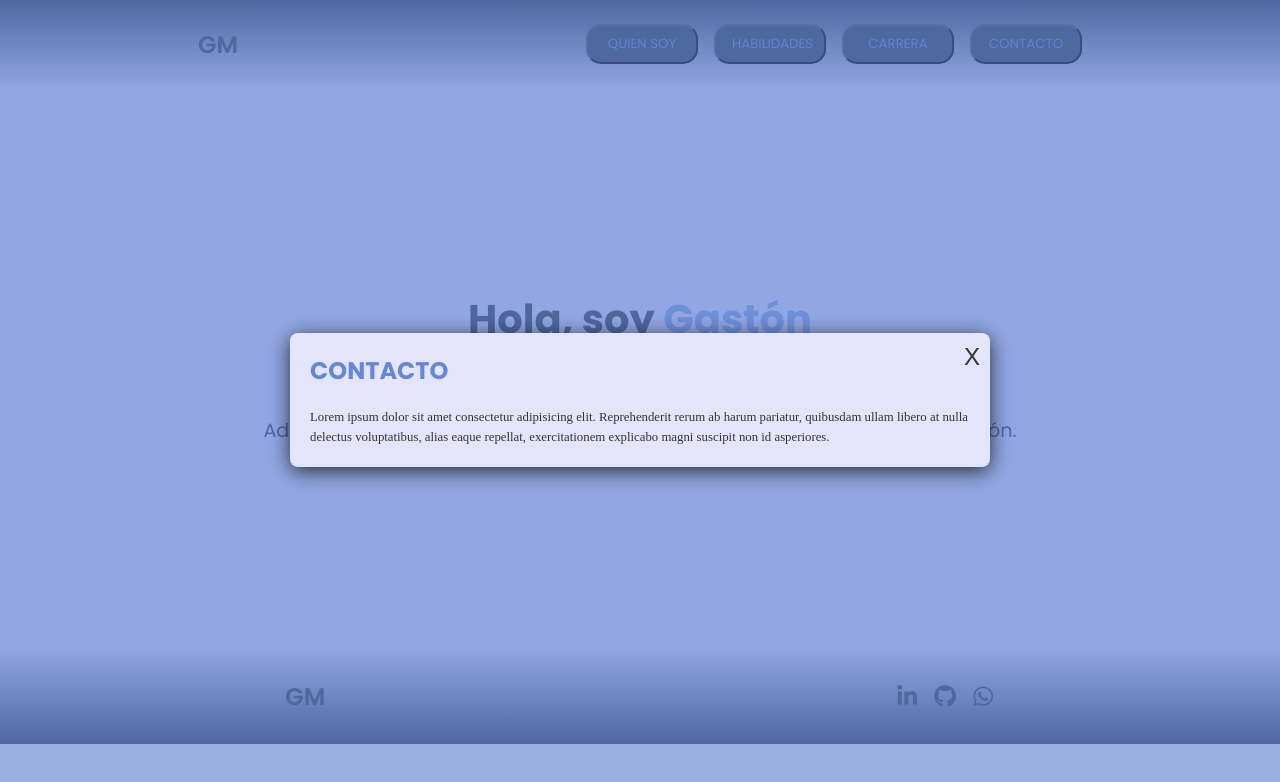
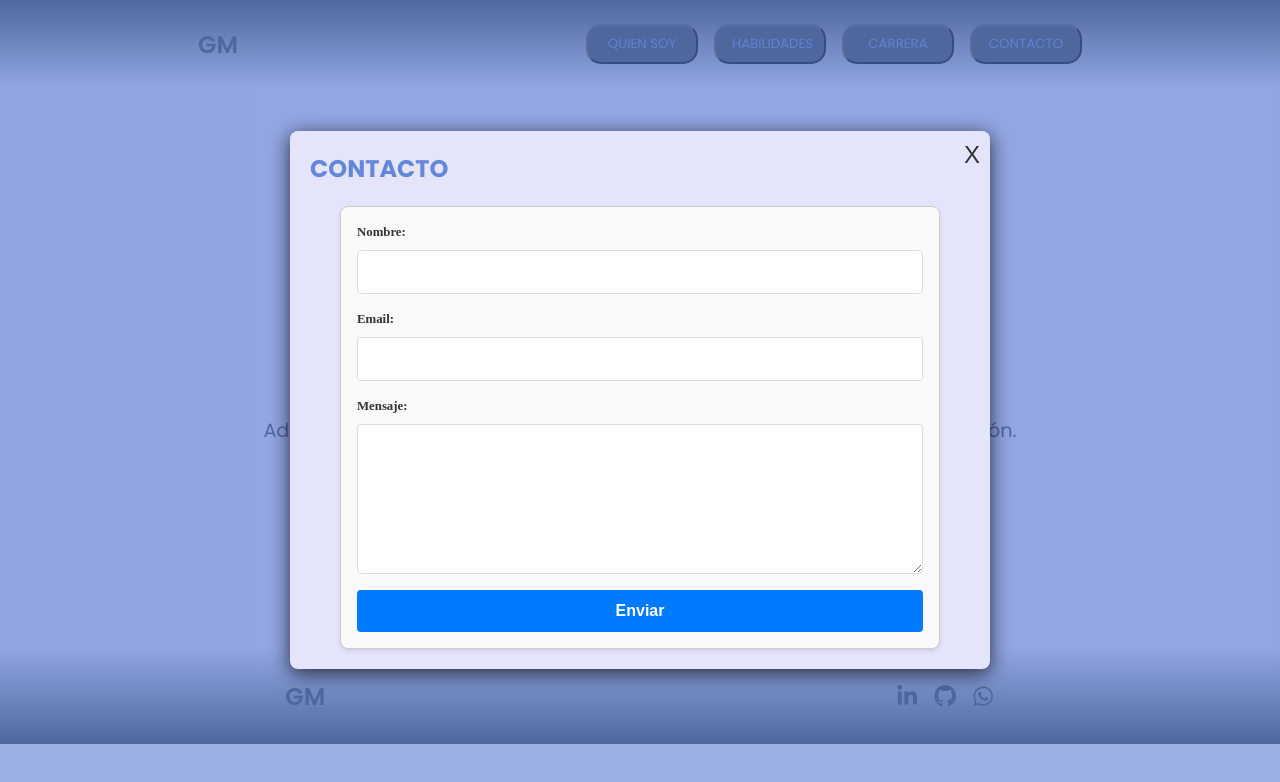
Before and after one commit to Ikkitonga/gaston-macias, a React (Vite) app in the folder gaston-macias/: page / in a window 1280 px wide. Both pictures are taken after a click on the button "CONTACTO". Shown: the top 782 px of the page. Built offline with nearby package versions, Linux system fonts and the light colour scheme.

Commit message:
componente contacto

```diff
--- /dev/null
+++ b/gaston-macias/src/components/formularioContacto/FormularioContacto.jsx
@@ -0,0 +1,58 @@
+import React, { useState } from 'react';
+import "./formularioContacto.css";
+
+const FormularioContacto = () => {
+    const [formData, setFormData] = useState({
+        name: '',
+        email: '',
+        message: ''
+    });
+
+    const handleChange = (e) => {
+        const { name, value } = e.target;
+        setFormData({
+            ...formData,
+            [name]: value
+        });
+    };
+
+    const handleSubmit = (e) => {
+        e.preventDefault();
+        // Lógica para enviar el formulario
+        console.log('Formulario enviado:', formData);
+    };
+
+    return (
+        <form className="formulario-contacto" onSubmit={handleSubmit}>
+            <label htmlFor="name">Nombre:</label>
+            <input
+                type="text"
+                id="name"
+                name="name"
+                value={formData.name}
+                onChange={handleChange}
+                required
+            />
+            <label htmlFor="email">Email:</label>
+            <input
+                type="email"
+                id="email"
+                name="email"
+                value={formData.email}
+                onChange={handleChange}
+                required
+            />
+            <label htmlFor="message">Mensaje:</label>
+            <textarea
+                id="message"
+                name="message"
+                value={formData.message}
+                onChange={handleChange}
+                required
+            />
+            <button type="submit">Enviar</button>
+        </form>
+    );
+};
+
+export default FormularioContacto;
--- /dev/null
+++ b/gaston-macias/src/components/formularioContacto/formularioContacto.css
@@ -0,0 +1,49 @@
+.formulario-contacto {
+    display: flex;
+    flex-direction: column;
+    width: 100%;
+    max-width: 600px;
+    margin: 0 auto;
+    padding: 1rem;
+    border: 1px solid #ccc;
+    border-radius: 8px;
+    background-color: #f9f9f9;
+    box-shadow: 0 2px 4px rgba(0, 0, 0, 0.1);
+}
+
+.formulario-contacto label {
+    margin-bottom: 0.5rem;
+    font-weight: bold;
+}
+
+.formulario-contacto input,
+.formulario-contacto textarea {
+    width: 100%;
+    padding: 0.75rem;
+    margin-bottom: 1rem;
+    border: 1px solid #ddd;
+    border-radius: 4px;
+    font-size: 1rem;
+    font-family: inherit;
+}
+
+.formulario-contacto textarea {
+    resize: vertical;
+    min-height: 150px;
+}
+
+.formulario-contacto button {
+    padding: 0.75rem;
+    border: none;
+    border-radius: 4px;
+    background-color: #007bff;
+    color: #fff;
+    font-size: 1rem;
+    font-weight: bold;
+    cursor: pointer;
+    transition: background-color 0.3s ease;
+}
+
+.formulario-contacto button:hover {
+    background-color: #0056b3;
+}
--- a/gaston-macias/src/components/modalContacto/ModalContacto.jsx
+++ b/gaston-macias/src/components/modalContacto/ModalContacto.jsx
@@ -1,3 +1,4 @@
+import SeccionContacto from "../seccionContacto/SeccionContacto";
 
 
 
@@ -13,10 +14,7 @@ const ModalContacto = ({show, handleClose}) => {
                     <button className="modal-close" onClick={handleClose}>X</button>
                 </div>
                 <div className="modal-datos">
-                    <p>Lorem ipsum dolor sit amet consectetur adipisicing elit.
-                        Reprehenderit rerum ab harum pariatur, quibusdam ullam libero
-                        at nulla delectus voluptatibus, alias eaque repellat,
-                        exercitationem explicabo magni suscipit non id asperiores.</p>
+                    <SeccionContacto />
                 </div>
             </div>
         </article>
--- /dev/null
+++ b/gaston-macias/src/components/seccionContacto/SeccionContacto.jsx
@@ -0,0 +1,17 @@
+import "./seccionContacto.css";
+import FormularioContacto from "../formularioContacto/FormularioContacto";
+
+
+const SeccionContacto = () => {
+    return (
+        <section className="seccion__contacto" id="contacto">
+
+        <div className="contenedor__formulario">
+            <FormularioContacto />
+        </div>
+    </section>
+);
+}
+
+
+export default SeccionContacto;
```
Also changed, not shown: gaston-macias/src/components/seccionContacto/seccionContacto.css (added).
